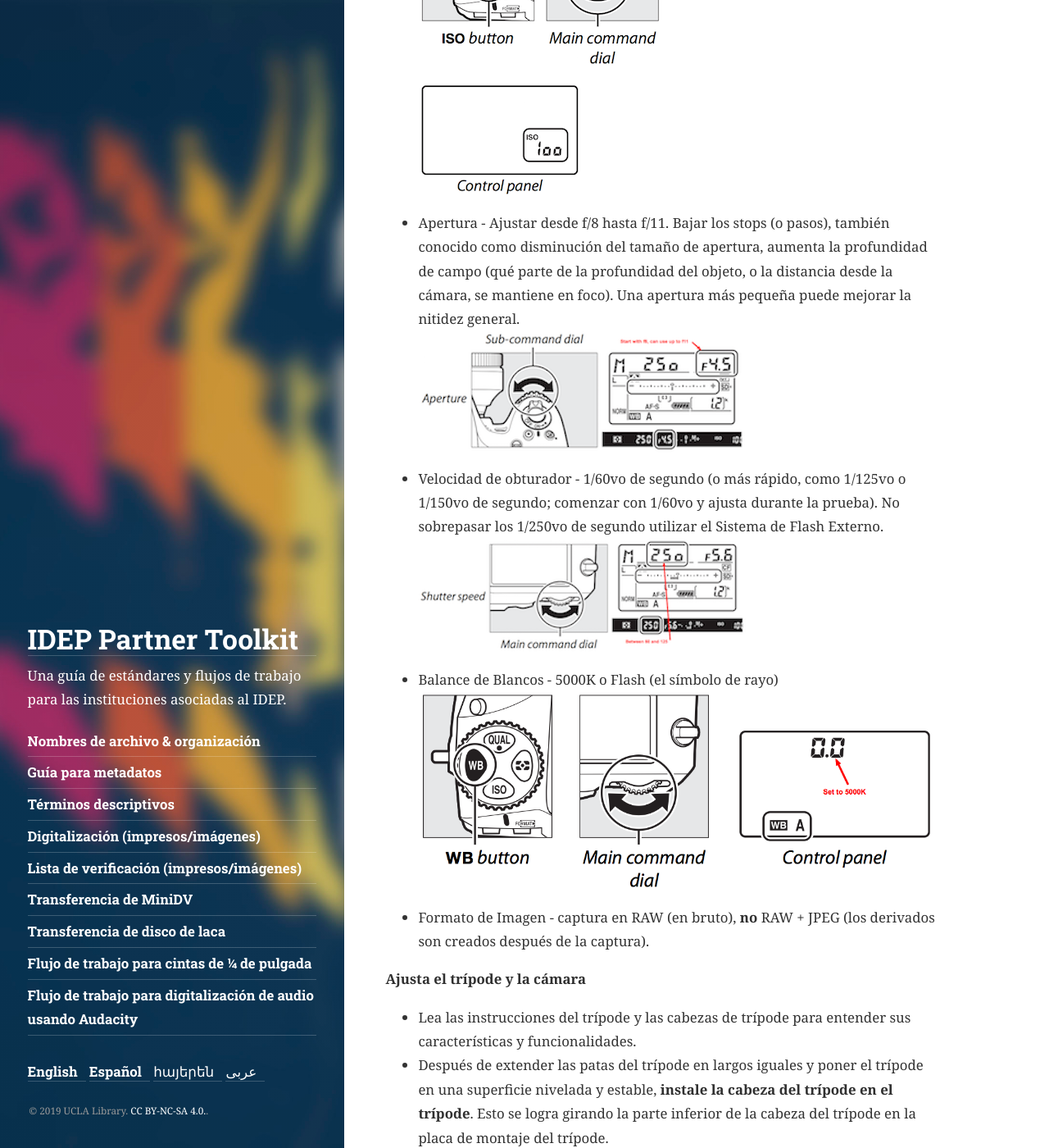
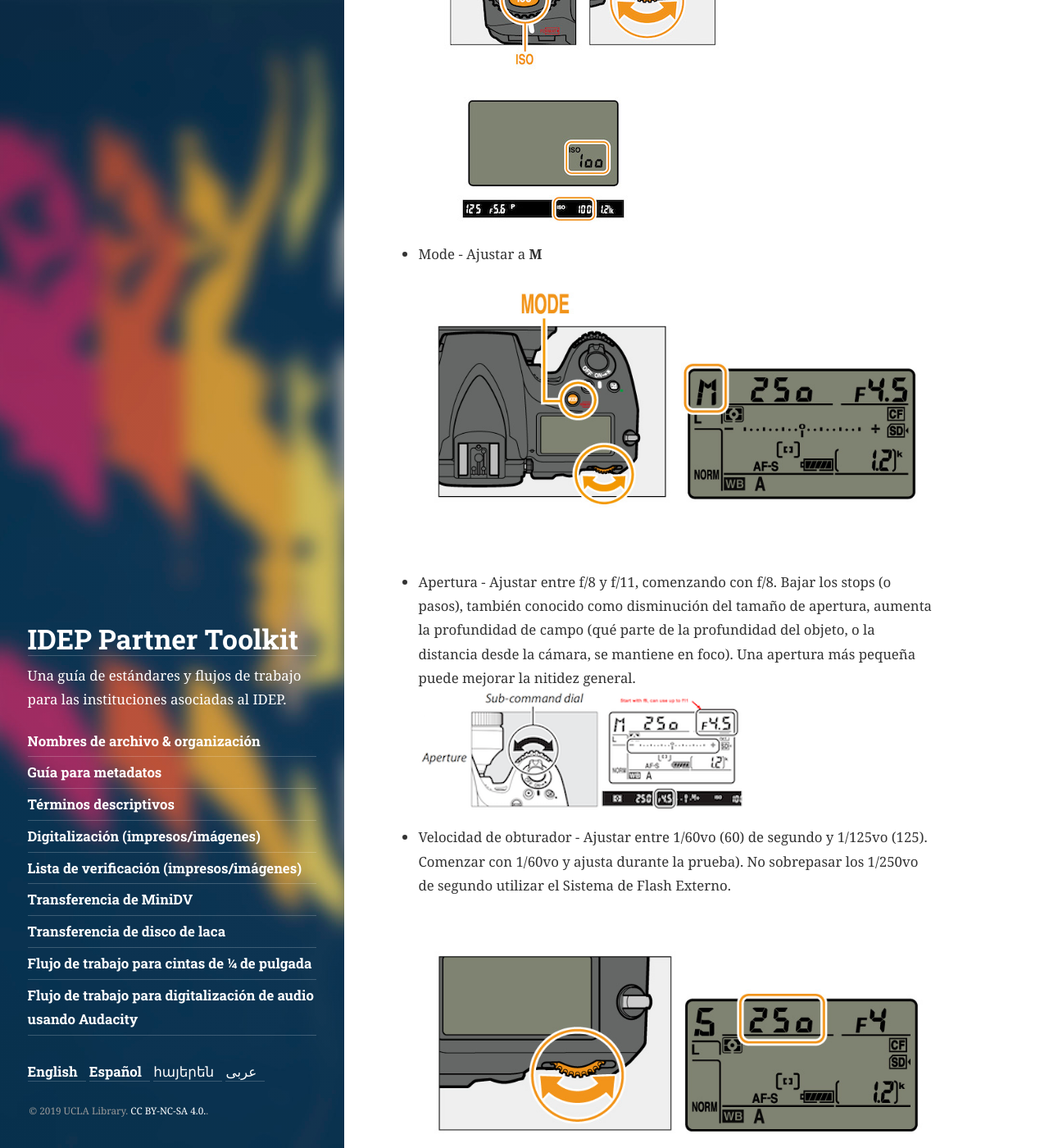
Before and after one commit to UCLALibrary/ideptoolkit, a Jekyll site: the page built from digprint-spa.md, in a window 1280 px wide and 1400 px high, scrolled down 8870 px. Shown: the whole window at 82% size. Built offline with Jekyll 4.4.1, drawn with Linux system fonts in a browser that asks for light colours.

Commit message:
update camera settings section

```diff
--- a/digprint-spa.md
+++ b/digprint-spa.md
@@ -105,15 +105,18 @@ Ejemplo:
 * Foco Automático: Girar el anillo de modo A-M de la lente mientras se presiona el botón que libera el anillo de modo A-M, seleccionando A para foco automático.
 
 **AJUSTES DE LA CÁMARA.** Nota: Revisar el manual de la cámara, y especialmente las páginas 1-7, para ayuda con los ajustes como también para conocer la cámara.
-* ISO-100
-![](../assets/img/digprint/image1.png)![](../assets/img/digprint/image30.png)
-* Apertura - Ajustar desde f/8 hasta f/11. Bajar los stops (o pasos), también conocido como disminución del tamaño de apertura, aumenta la profundidad de campo (qué parte de la profundidad del objeto, o la distancia desde la cámara, se mantiene en foco). Una apertura más pequeña puede mejorar la nitidez general.
+* ISO - 100
+![](../assets/img/digprint/d810_iso-01.jpg)![](../assets/img/digprint/d810_iso-02.jpg)
+* Mode - Ajustar a **M**
+![](../assets/img/digprint/d810_shootingmode_m-01.jpg)
+* Apertura - Ajustar entre f/8 y f/11, comenzando con f/8. Bajar los stops (o pasos), también conocido como disminución del tamaño de apertura, aumenta la profundidad de campo (qué parte de la profundidad del objeto, o la distancia desde la cámara, se mantiene en foco). Una apertura más pequeña puede mejorar la nitidez general.
 ![](../assets/img/digprint/image24.png)
-* Velocidad de obturador - 1/60vo de segundo (o más rápido, como 1/125vo o 1/150vo de segundo; comenzar con 1/60vo y ajusta durante la prueba). No sobrepasar los 1/250vo de segundo utilizar el Sistema de Flash Externo.
-![](../assets/img/digprint/image4.png)
+* Velocidad de obturador - Ajustar entre 1/60vo (60) de segundo y 1/125vo (125). Comenzar con 1/60vo y ajusta durante la prueba). No sobrepasar los 1/250vo de segundo utilizar el Sistema de Flash Externo.
+![](../assets/img/digprint/d810_shootingmode_s-02.jpg)
 * Balance de Blancos - 5000K o Flash (el símbolo de rayo)
-![](../assets/img/digprint/image25.png)
+![](../assets/img/digprint/d810_whitebalance-01.jpg)![](../assets/img/digprint/d810_whitebalance-02.jpg)
 * Formato de Imagen - captura en RAW (en bruto), **no** RAW + JPEG (los derivados son creados después de la captura).
+![](../assets/img/digprint/qual1.png)
 
 **Ajusta el trípode y la cámara**
 * Lea las instrucciones del trípode y las cabezas de trípode para entender sus características y funcionalidades.
```
Also changed, not shown: digprint.md (+5 -5 lines), assets/img/digprint/d810_iso-01.jpg (added), assets/img/digprint/d810_iso-02.jpg (added), assets/img/digprint/d810_shootingmode_a-01.jpg (deleted), assets/img/digprint/d810_shootingmode_m-01.jpg (added), assets/img/digprint/d810_shootingmode_s-02.jpg (added), assets/img/digprint/d810_whitebalance-01.jpg (added), assets/img/digprint/d810_whitebalance-02.jpg (added), assets/img/digprint/qual1.png.
